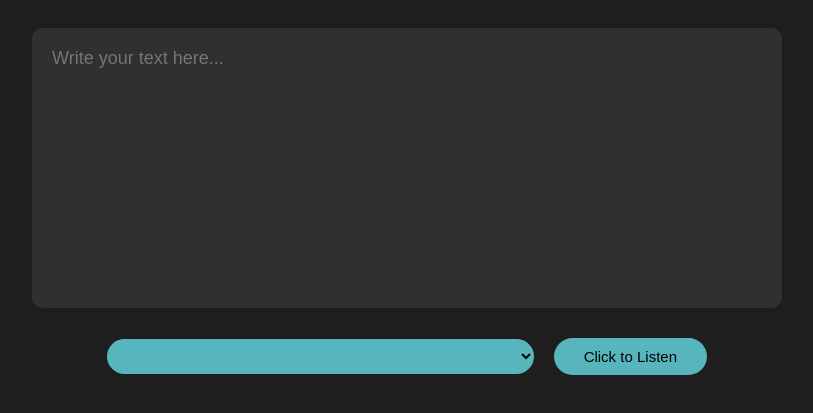
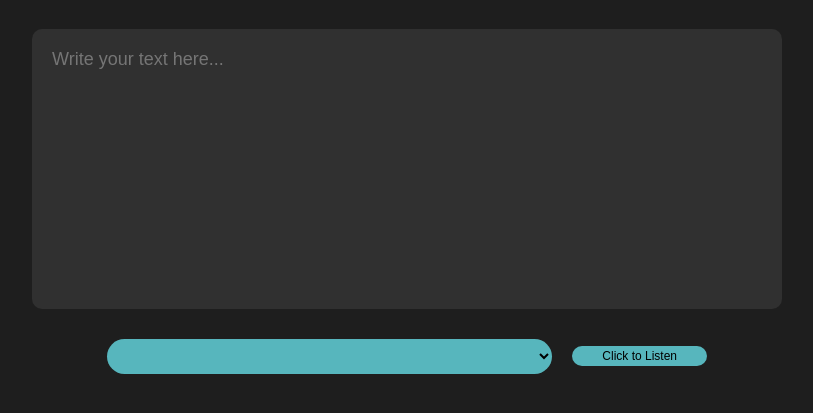
Before and after one commit to Salmarahmati/Converter, a plain HTML site: page index.html in a window 1280 px wide. Shown: the part 225-638 px from the top of the page, without its empty margins (233-1046 px from the left). Drawn offline with Linux system fonts and the light colour scheme.

Commit message:
the style of button have changed

```diff
--- a/style.css
+++ b/style.css
@@ -52,8 +52,8 @@ textarea {
 button {
     background: rgb(87, 182, 189);
     color: black;
-    font-size: 15px;
-    padding: 10px 30px;
+    font-size: 12px;
+    padding: 3px 30px;
     border-radius: 30px;
     border: 0;
     outline: 0;
```
